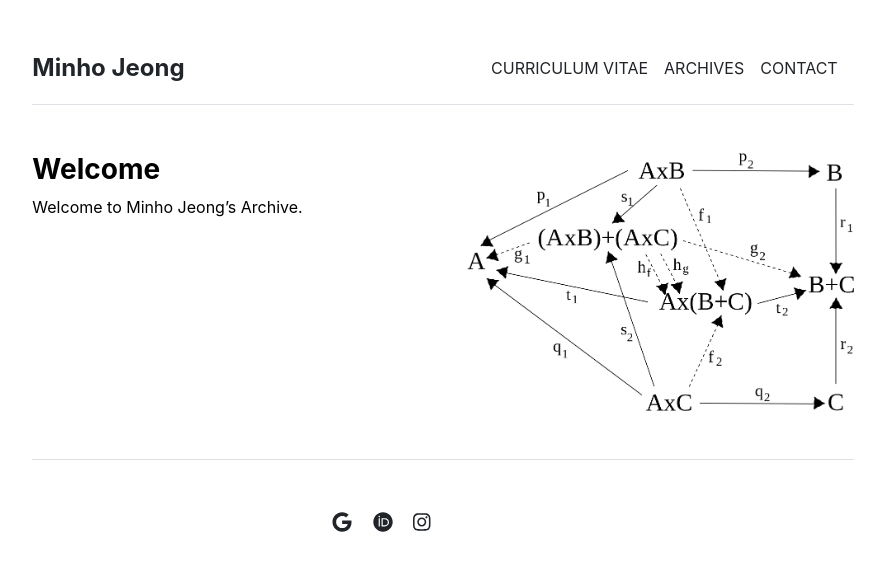
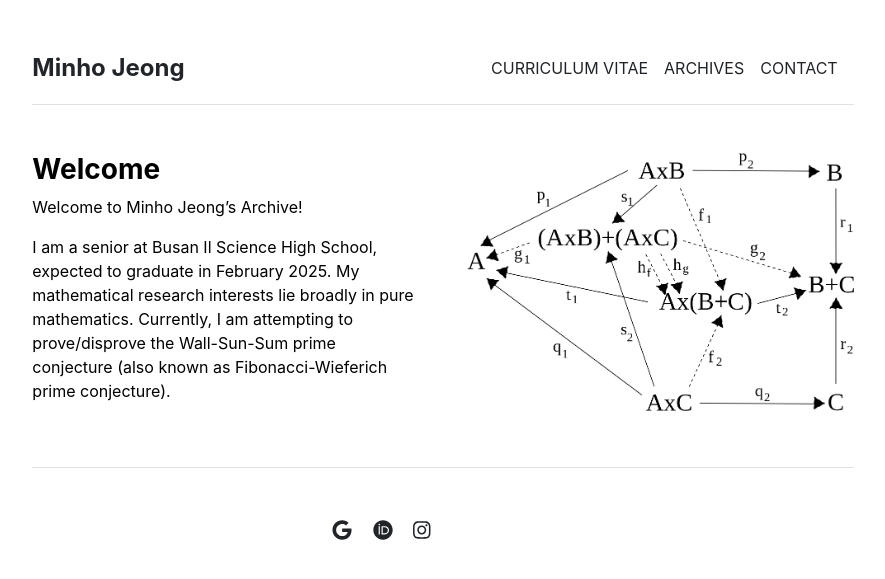
Before and after one commit to mino-jeong/mino-jeong.github.io, a Jekyll site: the page built from index.md, in a window 1280 px wide. Shown: the top 579 px of the page, without its empty margins (197-1082 px from the left). Built offline with Jekyll 4.4.1, drawn with Linux system fonts in a browser that asks for light colours.

Commit message:
Update index.md

```diff
--- a/index.md
+++ b/index.md
@@ -3,4 +3,8 @@
 title: "Home"
 ---
 
-Welcome to Minho Jeong's Archive.
+Welcome to Minho Jeong's Archive!
+
+I am a senior at Busan Il Science High School, expected to graduate in February 2025.
+My mathematical research interests lie broadly in pure mathematics.
+Currently, I am attempting to prove/disprove the Wall-Sun-Sum prime conjecture (also known as Fibonacci-Wieferich prime conjecture).
```
